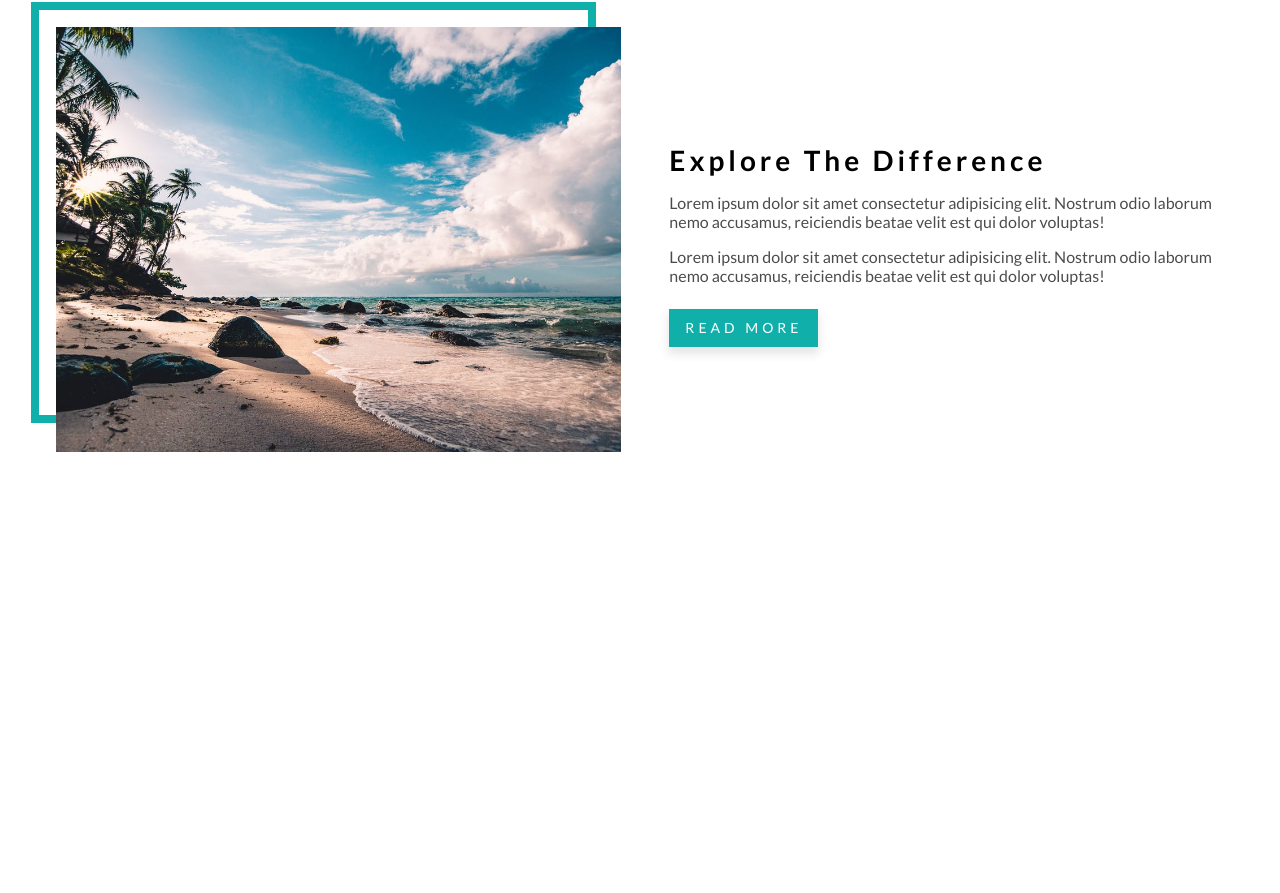
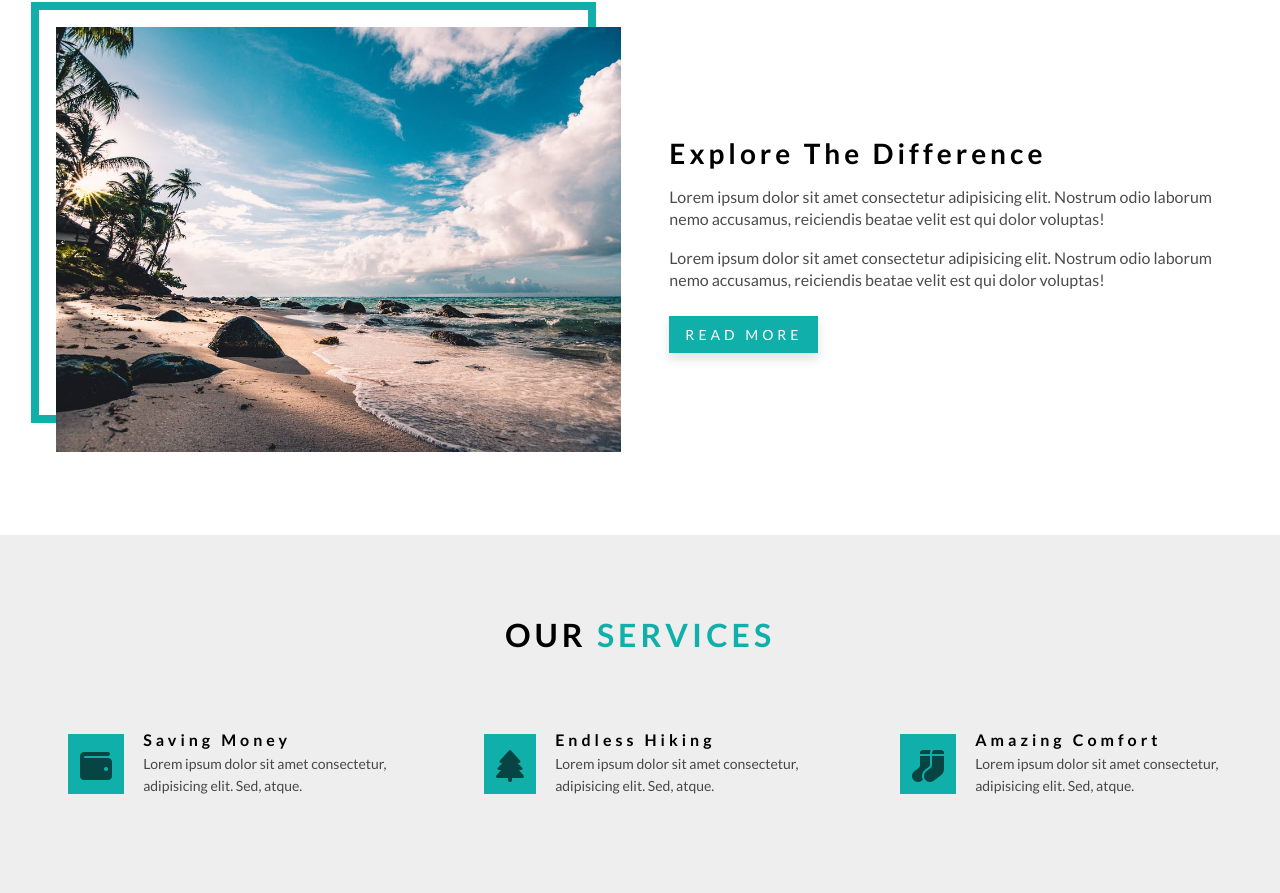
Before and after one commit to Shriever/Backroads-Revisited, a plain HTML site: page index.html in a window 1280 px wide. Shown: the part 956-1849 px from the top of the page. Before the commit the page ends 1491 px from the top, so only its background shows below. Drawn offline with Linux system fonts and the light colour scheme.

Commit message:
Added services section and two more scss files.

```diff
--- a/index.html
+++ b/index.html
@@ -73,7 +73,7 @@
     </nav>
     <!-- end of navbar -->
     <!-- hero -->
-    <section class="section hero-section" id="home">
+    <section class="hero-section" id="home">
       <div class="hero-content">
         <h1 class="hero-title">continue exploring</h1>
         <p class="hero-text">
@@ -90,7 +90,7 @@
 
     <!-- end of hero -->
     <!-- About  -->
-    <section class="about-section" id="about">
+    <section class="section about-section" id="about">
       <!-- section title -->
       <div class="section-title">
         <h2 class="section-name">about <span>us</span></h2>
@@ -102,12 +102,12 @@
         </div>
         <div class="about-text">
           <h3>Explore the difference</h3>
-          <p>
+          <p class="light-text">
             Lorem ipsum dolor sit amet consectetur adipisicing elit. Nostrum
             odio laborum nemo accusamus, reiciendis beatae velit est qui dolor
             voluptas!
           </p>
-          <p>
+          <p class="light-text">
             Lorem ipsum dolor sit amet consectetur adipisicing elit. Nostrum
             odio laborum nemo accusamus, reiciendis beatae velit est qui dolor
             voluptas!
@@ -118,7 +118,57 @@
     </section>
     <!-- End of About  -->
     <!-- Services -->
-
+    <section class="services-section section">
+      <!-- section title -->
+      <div class="section-title">
+        <h2 class="section-name">our <span>services</span></h2>
+      </div>
+      <!-- end of section title -->
+      <div class="services-content">
+        <!-- item -->
+        <div class="services-item">
+          <div class="services-icon">
+            <i class="fas fa-wallet fa-2x"></i>
+          </div>
+          <div class="services-text">
+            <h6 class="services-name">saving money</h6>
+            <p class="light-text">
+              Lorem ipsum dolor sit amet consectetur, adipisicing elit. Sed,
+              atque.
+            </p>
+          </div>
+        </div>
+        <!-- end of item -->
+        <!-- item -->
+        <div class="services-item">
+          <div class="services-icon">
+            <i class="fas fa-tree fa-2x"></i>
+          </div>
+          <div class="services-text">
+            <h6 class="services-name">endless hiking</h6>
+            <p class="light-text">
+              Lorem ipsum dolor sit amet consectetur, adipisicing elit. Sed,
+              atque.
+            </p>
+          </div>
+        </div>
+        <!-- end of item -->
+        <!-- item -->
+        <div class="services-item">
+          <div class="services-icon">
+            <i class="fas fa-socks fa-2x"></i>
+          </div>
+          <div class="services-text">
+            <h6 class="services-name">amazing comfort</h6>
+            <p class="light-text">
+              Lorem ipsum dolor sit amet consectetur, adipisicing elit. Sed,
+              atque.
+            </p>
+          </div>
+        </div>
+        <!-- end of item -->
+      </div>
+    </section>
     <!-- End of Services -->
     <!-- Tours -->
 
--- a/scss/_globals.scss
+++ b/scss/_globals.scss
@@ -66,3 +66,13 @@ a {
     }
   }
 }
+.light-text {
+  padding: 0.5rem 0;
+  opacity: 0.7;
+  font-size: 14px;
+  line-height: 1.4rem;
+}
+.section {
+  padding: 1rem;
+  padding-bottom: 4rem;
+}
--- /dev/null
+++ b/scss/_imports.scss
@@ -0,0 +1,3 @@
+@import "./variables";
+@import "./globals";
+@import "./mixins";
--- /dev/null
+++ b/scss/_mixins.scss
@@ -0,0 +1,4 @@
+@mixin format-text {
+  letter-spacing: $spacing;
+  text-transform: capitalize;
+}
--- a/scss/style.scss
+++ b/scss/style.scss
@@ -1,5 +1,4 @@
-@import "./variables";
-@import "./globals";
+@import "./imports";
 
 /*
 =================
@@ -177,8 +176,6 @@ About
 */
 .about-section {
   background-color: $white;
-  padding: 1rem;
-  padding-bottom: 4rem;
 
   .about-content {
     width: 95%;
@@ -189,14 +186,8 @@ About
       padding-bottom: 1rem;
     }
     h3 {
-      letter-spacing: $spacing;
-      text-transform: capitalize;
+      @include format-text;
       padding: 0.5rem 0;
-    }
-    p {
-      padding: 0.5rem 0;
-      opacity: 0.7;
-      font-size: 14px;
     }
   }
 }
@@ -241,7 +232,6 @@ About
             border: 8px solid $primary-color;
             width: 100%;
             height: 95%;
-
             position: absolute;
             top: -25px;
             left: -25px;
@@ -258,3 +248,97 @@ About
 Services
 =================
 */
+.services-section {
+  background-color: $grey;
+
+  .services-content {
+    text-align: center;
+
+    .services-item {
+      max-width: 19.5rem;
+      margin: 0 auto;
+
+      .services-icon {
+        background-color: $primary-color;
+        width: 3.5rem;
+        margin: 1rem auto;
+        padding: 1rem 0.75rem;
+        max-height: 3.8rem;
+
+        i {
+          opacity: 0.6;
+        }
+      }
+      .services-name {
+        @include format-text;
+        font-size: 0.9rem;
+        padding: 0.5rem 0;
+      }
+      p {
+        padding-bottom: 2rem;
+      }
+    }
+  }
+}
+@media (min-width: 576px) {
+  body {
+    .services-section {
+      .services-content {
+        display: flex;
+        flex-wrap: wrap;
+        justify-content: space-around;
+
+        .services-item {
+          flex: 0 0 calc(50% - 2rem);
+          margin: 0;
+        }
+      }
+    }
+  }
+}
+@media (min-width: 992px) {
+  body {
+    .services-section {
+      .services-content {
+        .services-item {
+          flex: 0 0 calc(33.33% - 2rem);
+          margin: 0;
+        }
+      }
+    }
+  }
+}
+@media (min-width: 1170px) {
+  body {
+    .services-section {
+      .services-content {
+        .services-item {
+          // flex: 0 0 calc(33.33% - 2rem);
+          // margin: 0;
+          display: flex;
+          text-align: left;
+
+          .services-text {
+            padding-left: 1.2rem;
+
+            .services-name {
+              font-size: 1rem;
+              padding-bottom: 0.25rem;
+              margin-top: 0.25rem;
+            }
+            p {
+              width: 18rem;
+              padding-top: 0;
+            }
+          }
+        }
+      }
+    }
+  }
+}
+
+/*
+=================
+Tours
+=================
+*/
```
Also changed, not shown: css/style.css.
